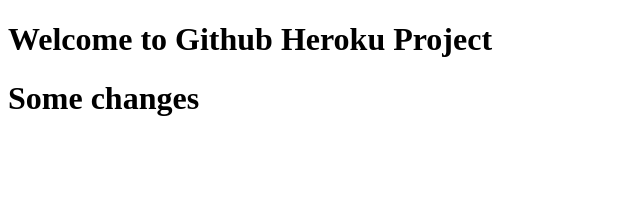
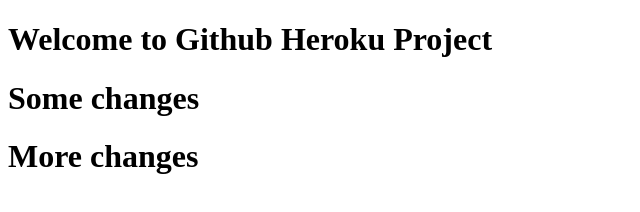
Before and after one commit to chinita226/heroku_git_project, a website: page client/index.html in a window 1280 px wide. Shown: the whole page, without its empty margins (0-640 px from the left). Drawn offline with Linux system fonts and the light colour scheme.

Commit message:
more changes

```diff
--- a/client/index.html
+++ b/client/index.html
@@ -9,5 +9,6 @@
 <body>
     <h1>Welcome to Github Heroku Project</h1>
     <h1>Some changes</h1>
+    <h1>More changes</h1>
 </body>
 </html>
```
